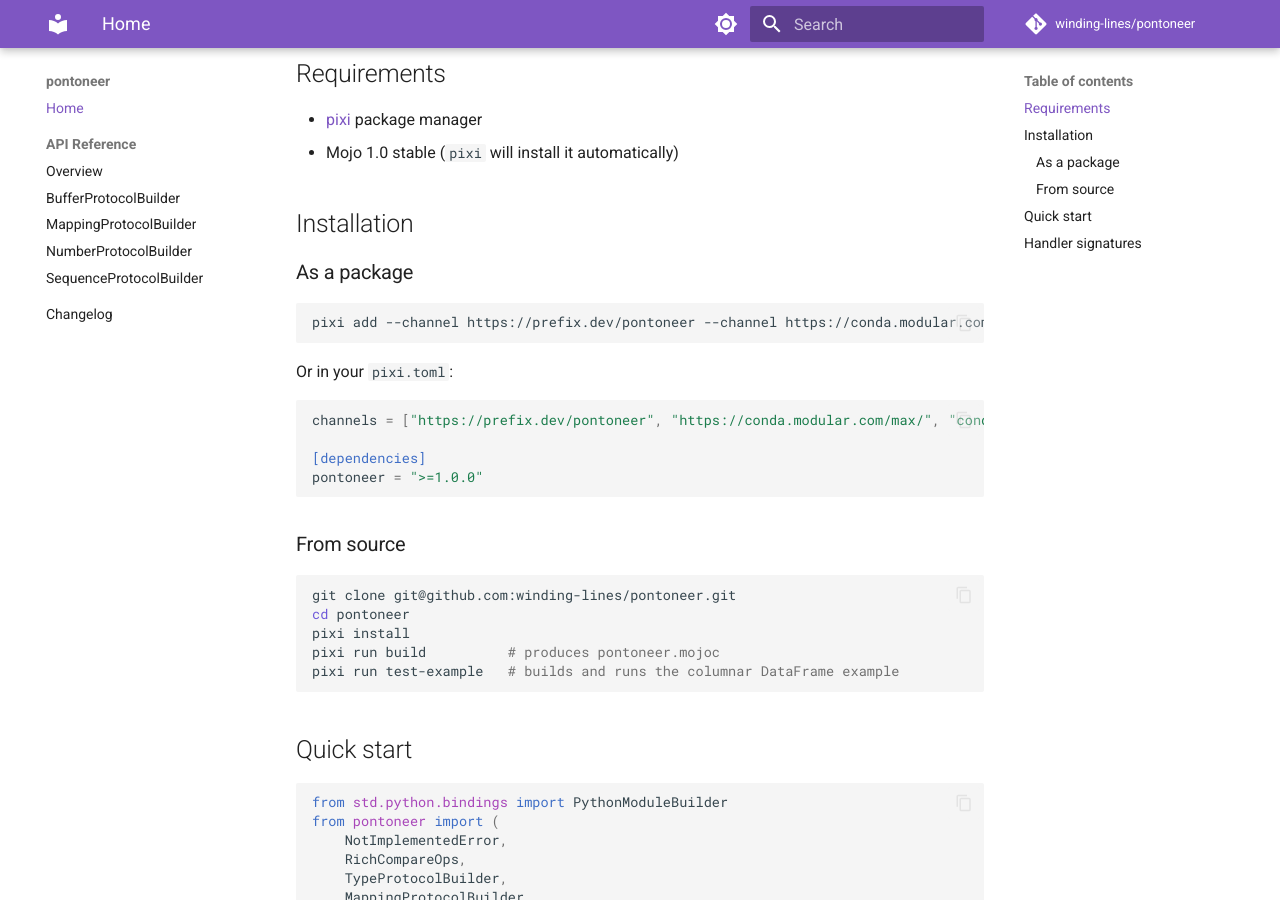
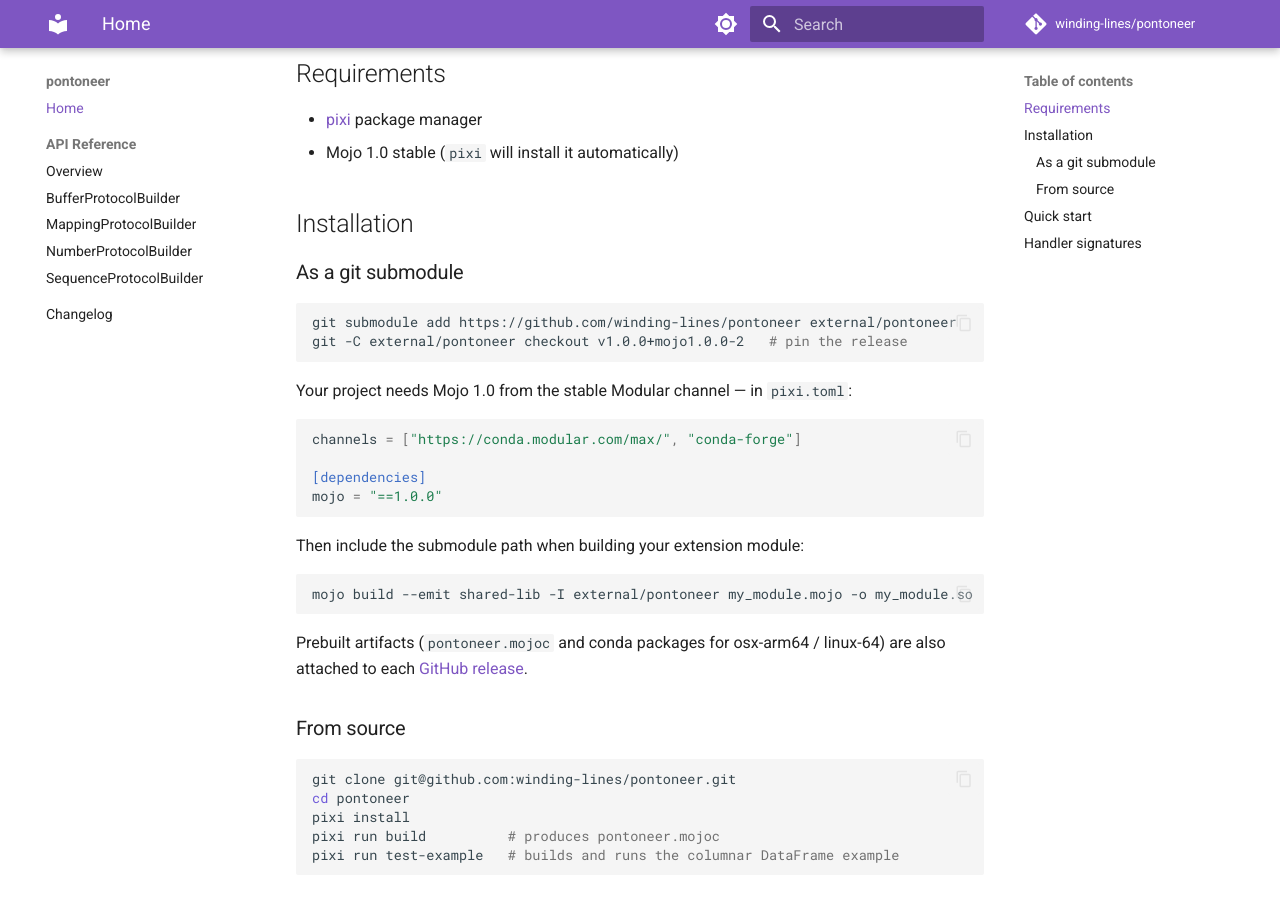
Before and after one commit to winding-lines/pontoneer, an MkDocs documentation site: the page built from docs/index.md, in a window 1280 px wide and 900 px high, scrolled down 492 px. Built offline with MkDocs 1.6.1 and Material for MkDocs 9.7.7, drawn with Linux system fonts in a browser that asks for light colours; comment, search, counter and statistics services are not loaded.

Commit message:
Document git-submodule installation instead of prefix.dev channel
The prefix.dev channel has no 1.0.0 package yet (upload paused until the
API token is rotated), so the channel-based install instructions were
broken for new users. The submodule + -I flow is verified against the
v1.0.0+mojo1.0.0-2 tag.

Co-Authored-By: Claude Fable 5 <noreply@anthropic.com>
Claude-Session: https://claude.ai/code/session_014rnWyaK9Mq47hmfBY54ybZ

````diff
--- a/docs/index.md
+++ b/docs/index.md
@@ -22,20 +22,31 @@ because the CPython runtime requires the method to be wired into the type's
 
 ## Installation
 
-### As a package
+### As a git submodule
 
 ```bash
-pixi add --channel https://prefix.dev/pontoneer --channel https://conda.modular.com/max pontoneer
+git submodule add https://github.com/winding-lines/pontoneer external/pontoneer
+git -C external/pontoneer checkout v1.0.0+mojo1.0.0-2   # pin the release
 ```
 
-Or in your `pixi.toml`:
+Your project needs Mojo 1.0 from the stable Modular channel — in `pixi.toml`:
 
 ```toml
-channels = ["https://prefix.dev/pontoneer", "https://conda.modular.com/max/", "conda-forge"]
+channels = ["https://conda.modular.com/max/", "conda-forge"]
 
 [dependencies]
-pontoneer = ">=1.0.0"
+mojo = "==1.0.0"
 ```
+
+Then include the submodule path when building your extension module:
+
+```bash
+mojo build --emit shared-lib -I external/pontoneer my_module.mojo -o my_module.so
+```
+
+Prebuilt artifacts (`pontoneer.mojoc` and conda packages for osx-arm64 /
+linux-64) are also attached to each
+[GitHub release](https://github.com/winding-lines/pontoneer/releases).
 
 ### From source
 
````
Also changed, not shown: CHANGELOG.md (+6 -0 lines), README.md (+17 -4 lines).
